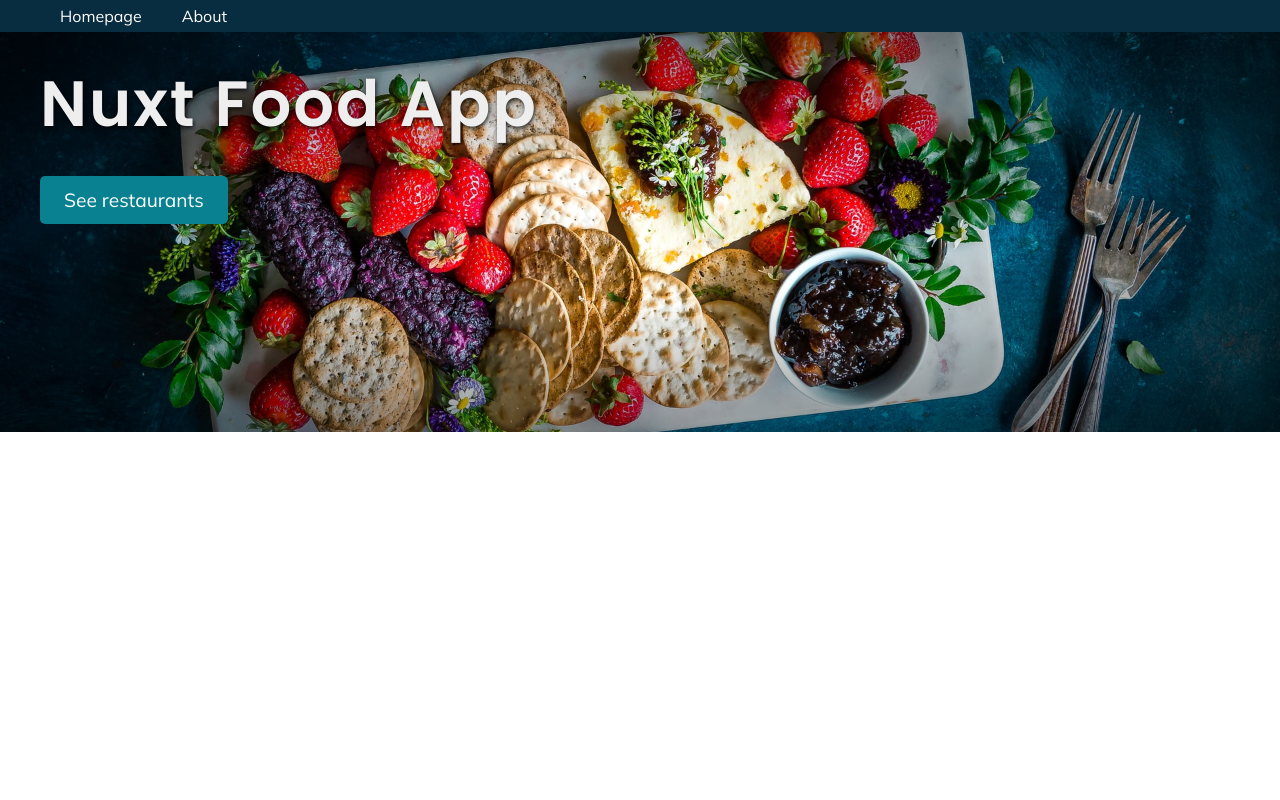
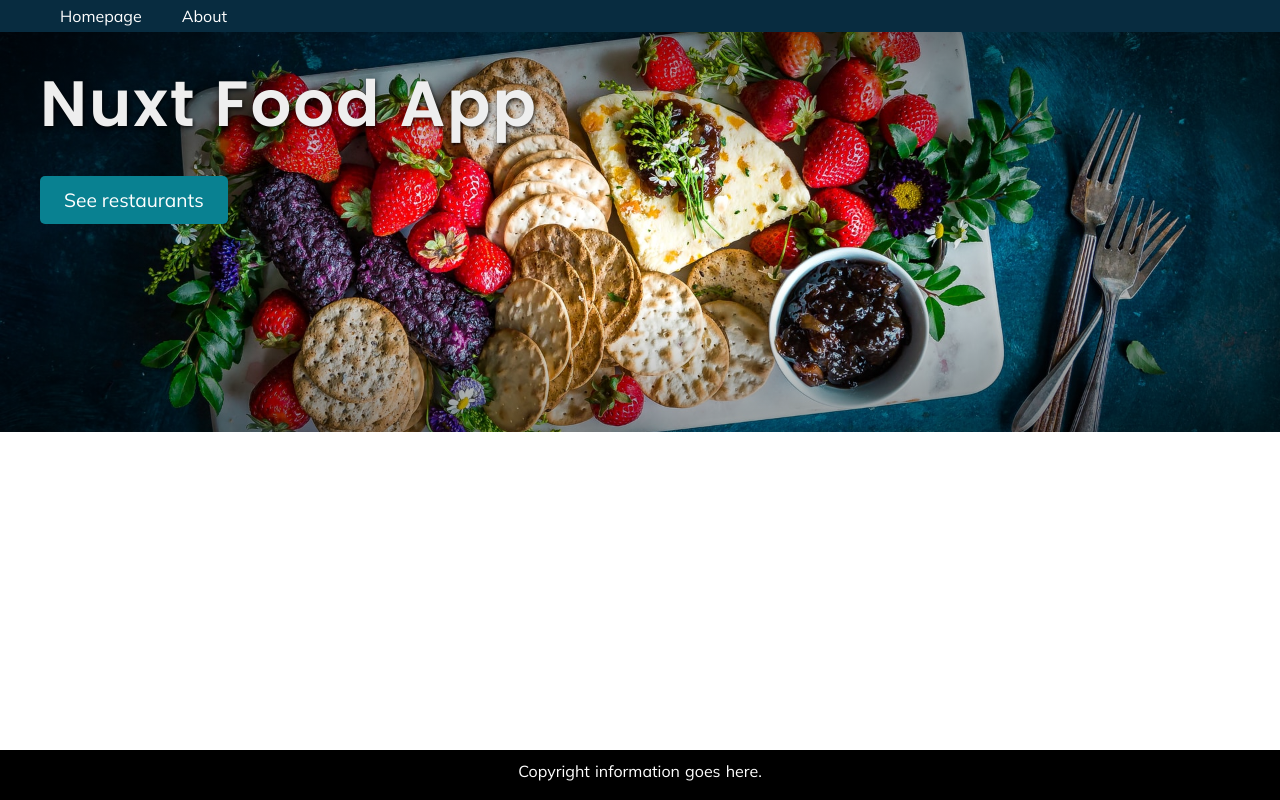
Before and after one commit to daviddarx/learn-nuxt, a Nuxt app: page / in a window 1280 px wide. Built offline with nearby package versions, Linux system fonts and the light colour scheme.

Commit message:
feat(footer) adds component

```diff
--- /dev/null
+++ b/components/AppFooter.vue
@@ -0,0 +1,11 @@
+<template>
+    <Footer>Copyright information goes here.</Footer>
+</template>
+
+<script>
+export default {
+    name: 'AppFooter',
+}
+</script>
+
+<style lang="scss" scoped></style>
--- a/layouts/default.vue
+++ b/layouts/default.vue
@@ -4,15 +4,18 @@
             <AppMenu />
             <Nuxt />
         </div>
+        <AppFooter />
     </div>
 </template>
 
 <script>
-import AppMenu from '@/components/AppMenu' // do not write the .vue to avoid error
+import AppMenu from '@/components/AppMenu.vue' // do not write the .vue to avoid error
+import AppFooter from '@/components/AppFooter'
 
 export default {
     components: {
         AppMenu,
+        AppFooter,
     },
 }
 </script>
```
